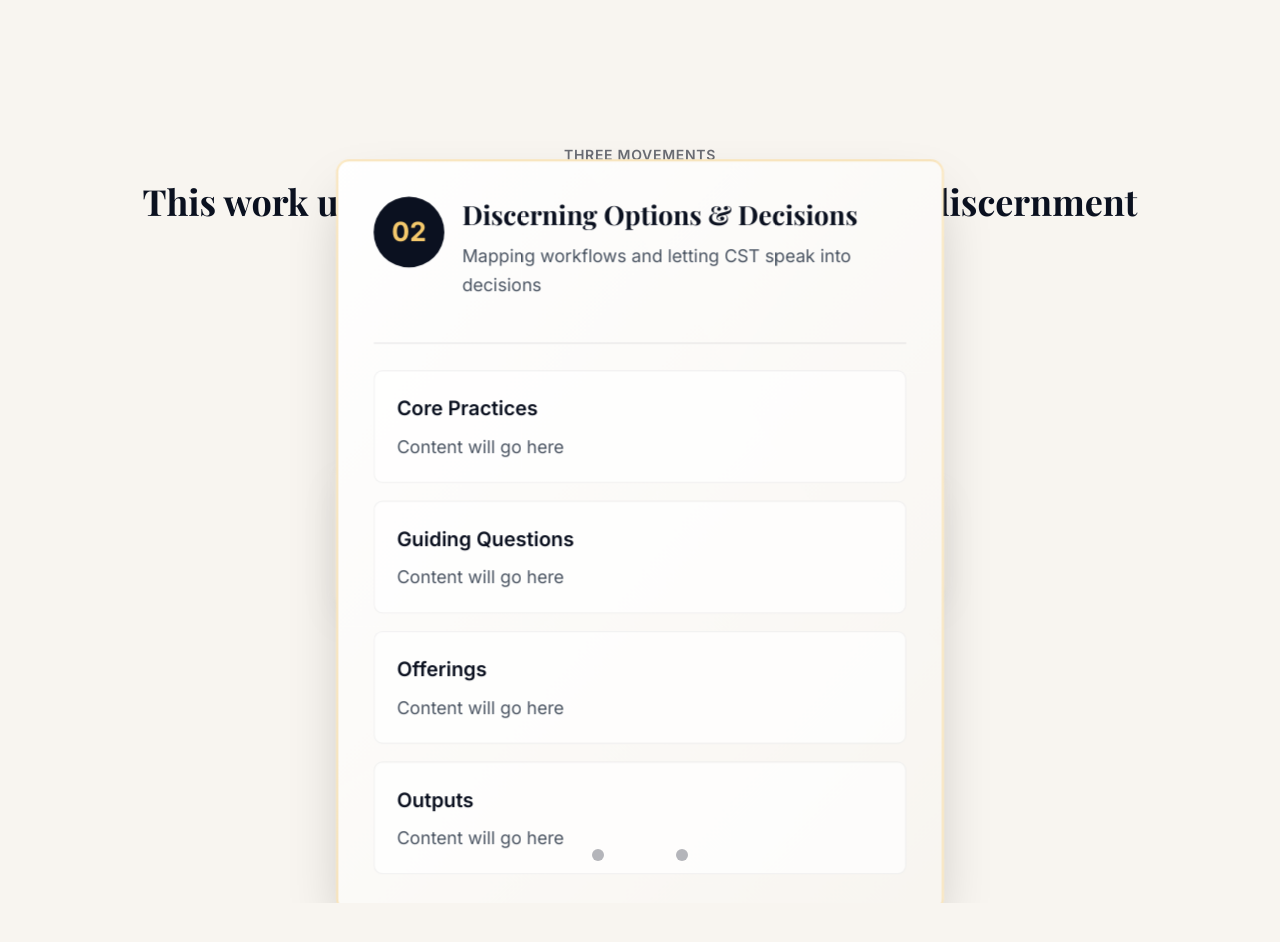
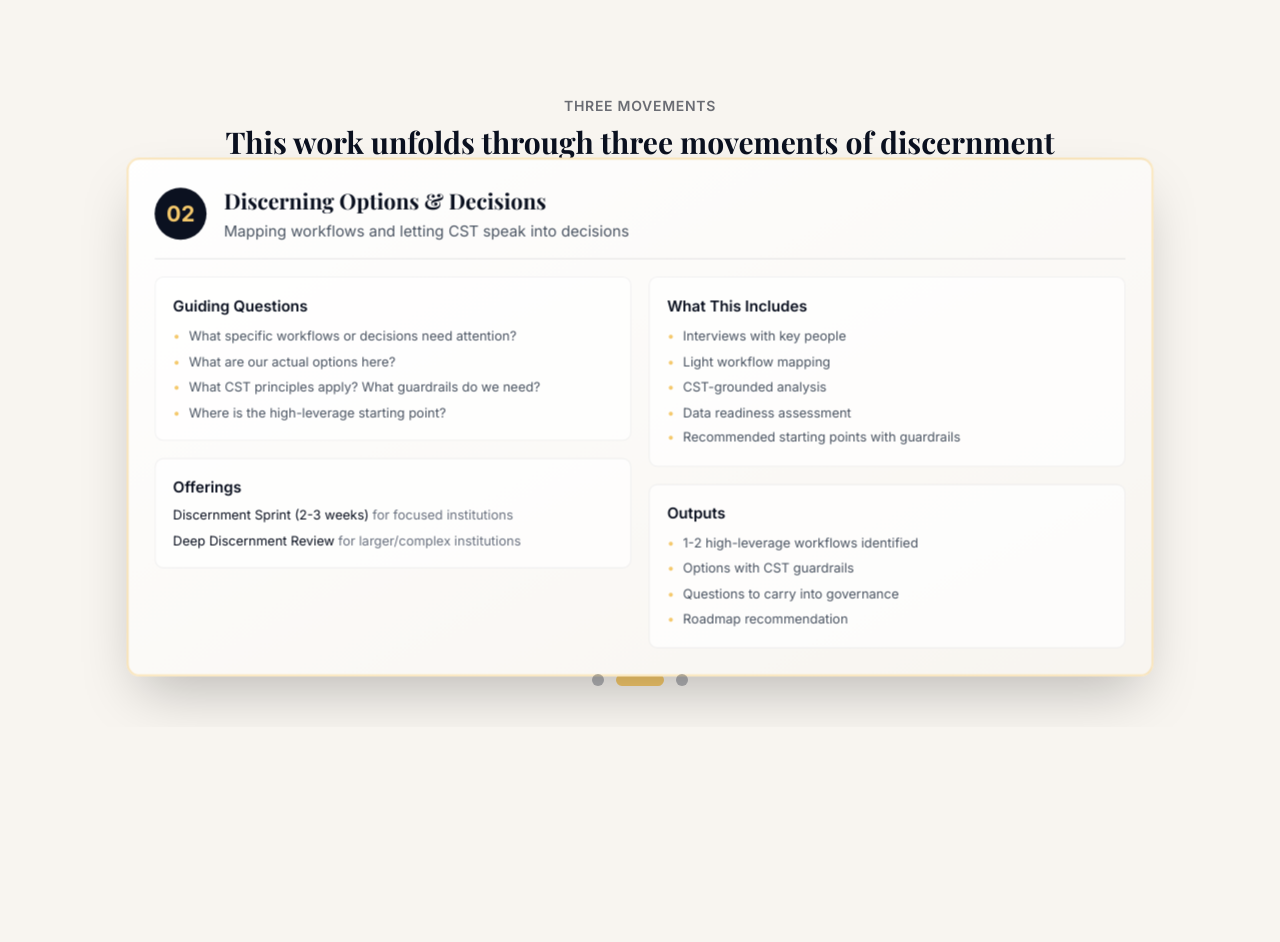
Before and after one commit to MutualAidz/kairoslux-website, a React (Vite) app: page / in a window 1280 px wide. Shown: the part 3160-4102 px from the top of the page. Built offline with nearby package versions, Linux system fonts and the light colour scheme.

Commit message:
Updated Movements.tsx

```diff
--- a/src/components/Movements.tsx
+++ b/src/components/Movements.tsx
@@ -1,4 +1,5 @@
 import { useEffect, useRef, useState } from 'react';
+import { MessageCircle, Phone, Users, BookOpen, Zap, Search, Target, FileText } from 'lucide-react';
 
 function Movements() {
   const sectionRef = useRef<HTMLDivElement>(null);
@@ -37,38 +38,98 @@ function Movements() {
       number: '01',
       title: 'Discerning Readiness & Shared Understanding',
       subtitle: 'Deep listening to mission, charisms, pressures, hopes, and fears',
+      corePractice: 'Deep listening to mission, charisms, pressures, hopes, and fears',
+      questions: [
+        'Where are we actually at with AI?',
+        'What pressures do we face? (capacity, funding, competition, overwhelm)',
+        'What is our mission calling us toward?',
+        'What do we refuse to sacrifice? (values, relationships, identity)',
+      ],
+      entryPoints: [
+        { label: '"We\'re just exploring"', offering: 'Free 30-min intro call', icon: MessageCircle },
+        { label: '"We have a specific decision or pressure"', offering: 'AI Discernment Call (60-90 min, paid)', icon: Phone },
+        { label: '"Our board/leadership needs shared baseline"', offering: 'CST & AI Foundations Briefing (90-120 min)', icon: Users },
+        { label: '"We want theological depth"', offering: 'CST-AI Lab option (deeper formation)', icon: BookOpen },
+      ],
+      outputs: [
+        'Kairos Note (lighter, for focused questions)',
+        'Discernment Dossier (deeper, for boards/leadership)',
+      ],
     },
     {
       number: '02',
       title: 'Discerning Options & Decisions',
       subtitle: 'Mapping workflows and letting CST speak into decisions',
+      corePractice: 'Mapping workflows and bottlenecks; Letting CST speak into decisions (guardrails, principles)',
+      questions: [
+        'What specific workflows or decisions need attention?',
+        'What are our actual options here?',
+        'What CST principles apply? What guardrails do we need?',
+        'Where is the high-leverage starting point?',
+      ],
+      offerings: [
+        {
+          name: 'Discernment Sprint (2-3 weeks)',
+          target: 'for focused institutions',
+          includes: ['Interviews with key people', 'Light workflow mapping', 'CST-grounded analysis', 'Data readiness assessment', 'Recommended starting points with guardrails']
+        },
+        {
+          name: 'Deep Discernment Review',
+          target: 'for larger/complex institutions',
+          includes: ['Interviews with key people', 'Light workflow mapping', 'CST-grounded analysis', 'Data readiness assessment', 'Recommended starting points with guardrails']
+        },
+      ],
+      outputs: [
+        '1-2 high-leverage workflows identified',
+        'Options with CST guardrails',
+        'Questions to carry into governance',
+        'Roadmap recommendation',
+      ],
     },
     {
       number: '03',
       title: 'Discerning Through Doing',
       subtitle: 'Designing focused, high-impact changes and building with teams',
+      corePractice: 'Designing focused, high-impact changes; Building and testing with teams',
+      questions: [
+        'How does this actually work in practice?',
+        'What are we learning as we build?',
+        'How do we iterate faithfully and responsibly?',
+        'What capacity do we need to sustain this?',
+      ],
+      pilotDomains: 'Scoped pilots in stakeholder operations, reporting, operational visibility, tradition-aware decision support, data strategy, or institutional memory',
+      approach: [
+        'Carefully scoped workflows',
+        'Small internal tools or prototypes',
+        'Learning partnerships',
+        'Test without over-engineering',
+      ],
+      outputs: [
+        'Working pilots',
+        'Lessons learned documentation',
+        'Momentum and capability building',
+        'Recommendations for next phase',
+      ],
     },
   ];
 
   return (
-    <section ref={sectionRef} className="relative py-32 px-6 bg-[#f8f5f0]" style={{ minHeight: '300vh' }}>
-      <div className="sticky top-0 h-screen flex items-center justify-center overflow-hidden">
-        <div className="max-w-7xl mx-auto w-full">
-          <div className="mb-16 text-center">
-            <p className="text-sm uppercase tracking-wider text-[#0b1120]/60 font-semibold mb-4">
+    <section ref={sectionRef} className="relative py-20 px-6 bg-[#f8f5f0]" style={{ minHeight: '300vh' }}>
+      <div className="sticky top-32 flex items-center justify-center overflow-hidden" style={{ height: 'calc(100vh - 8rem)' }}>
+        <div className="max-w-[95vw] mx-auto w-full">
+          <div className="mb-8 text-center">
+            <p className="text-sm uppercase tracking-wider text-[#0b1120]/60 font-semibold mb-2">
               Three Movements
             </p>
-            <h2 className="text-3xl md:text-4xl font-serif font-bold text-[#0b1120]">
+            <h2 className="text-2xl md:text-3xl font-serif font-bold text-[#0b1120]">
               This work unfolds through three movements of discernment
             </h2>
           </div>
 
-          <div className="relative flex items-center justify-center perspective-container" style={{ minHeight: '500px' }}>
+          <div className="relative flex items-center justify-center perspective-container" style={{ minHeight: '450px' }}>
             {movements.map((movement, index) => {
               const isActive = activeMovement === index;
               const offset = index - activeMovement;
-              const isPast = index < activeMovement;
-              const isFuture = index > activeMovement;
 
               return (
                 <div
@@ -76,62 +137,140 @@ function Movements() {
                   className="movement-card absolute transition-all duration-700 ease-out"
                   style={{
                     transform: `
-                      translateX(${offset * 150}px)
-                      translateZ(${isActive ? '100px' : '-300px'})
-                      rotateY(${offset * 5}deg)
-                      scale(${isActive ? 1.05 : 0.75})
+                      translateX(${offset * 200}px)
+                      translateZ(${isActive ? '150px' : '-250px'})
+                      rotateY(${offset * 8}deg)
+                      scale(${isActive ? 1 : 0.7})
                     `,
-                    opacity: isActive ? 1 : 0.3,
-                    zIndex: isActive ? 20 : (10 - Math.abs(offset)),
-                    width: '550px',
-                    maxWidth: '90vw',
-                    filter: isActive ? 'none' : 'blur(3px)',
+                    opacity: isActive ? 1 : 0.2,
+                    zIndex: isActive ? 30 : (15 - Math.abs(offset)),
+                    width: isActive ? '950px' : '800px',
+                    maxWidth: '95vw',
+                    filter: isActive ? 'none' : 'blur(2px)',
                     pointerEvents: isActive ? 'auto' : 'none',
                   }}
                 >
-                  <div className="bg-gradient-to-br from-white to-[#f8f5f0] border-2 border-[#f5c96c]/40 rounded-xl p-8 shadow-2xl">
-                    <div className="flex items-start gap-4 mb-4">
-                      <div className="flex-shrink-0 w-16 h-16 rounded-full bg-[#0b1120] flex items-center justify-center">
-                        <span className="text-[#f5c96c] font-bold text-2xl">{movement.number}</span>
+                  <div className="bg-gradient-to-br from-white to-[#f8f5f0] border-2 border-[#f5c96c]/40 rounded-xl p-6 shadow-2xl">
+                    <div className="flex items-center gap-4 mb-4">
+                      <div className="flex-shrink-0 w-12 h-12 rounded-full bg-[#0b1120] flex items-center justify-center">
+                        <span className="text-[#f5c96c] font-bold text-xl">{movement.number}</span>
                       </div>
                       <div className="flex-1">
-                        <h3 className="text-2xl font-serif font-bold text-[#0b1120] mb-2">
+                        <h3 className="text-xl font-serif font-bold text-[#0b1120] mb-1">
                           {movement.title}
                         </h3>
-                        <p className="text-gray-600 leading-relaxed">
+                        <p className="text-gray-600 text-sm leading-snug">
                           {movement.subtitle}
                         </p>
                       </div>
                     </div>
 
-                    {/* Placeholder for expanded content */}
+                    {/* Expanded content */}
                     <div
                       className="transition-all duration-500"
                       style={{
                         opacity: isActive ? 1 : 0,
-                        maxHeight: isActive ? '1000px' : '0px',
+                        maxHeight: isActive ? '800px' : '0px',
                         overflow: 'hidden',
                       }}
                     >
-                      <div className="space-y-4 pt-6 border-t border-[#0b1120]/10 mt-6">
-                        <div className="bg-white/70 rounded-lg p-5 border border-[#0b1120]/5">
-                          <h4 className="font-semibold text-[#0b1120] mb-2 text-lg">Core Practices</h4>
-                          <p className="text-gray-600">Content will go here</p>
+                      <div className="grid grid-cols-2 gap-4 pt-4 border-t border-[#0b1120]/10">
+                        {/* Left column */}
+                        <div className="space-y-4">
+                          <div className="bg-white/70 rounded-lg p-4 border border-[#0b1120]/5">
+                            <h4 className="font-semibold text-[#0b1120] mb-2 text-sm">Guiding Questions</h4>
+                            <ul className="space-y-1">
+                              {movement.questions.map((q, i) => (
+                                <li key={i} className="text-gray-600 text-xs leading-relaxed flex items-start">
+                                  <span className="text-[#f5c96c] mr-2 flex-shrink-0">•</span>
+                                  <span>{q}</span>
+                                </li>
+                              ))}
+                            </ul>
+                          </div>
+
+                          {movement.entryPoints && (
+                            <div className="bg-white/70 rounded-lg p-4 border border-[#0b1120]/5">
+                              <h4 className="font-semibold text-[#0b1120] mb-2 text-sm">Entry Points</h4>
+                              <div className="space-y-2">
+                                {movement.entryPoints.map((ep, i) => {
+                                  const Icon = ep.icon;
+                                  return (
+                                    <div key={i} className="flex items-start gap-2">
+                                      <Icon className="w-3 h-3 text-[#f5c96c] flex-shrink-0 mt-0.5" />
+                                      <div>
+                                        <p className="text-xs font-medium text-[#0b1120]">{ep.label}</p>
+                                        <p className="text-xs text-gray-600">{ep.offering}</p>
+                                      </div>
+                                    </div>
+                                  );
+                                })}
+                              </div>
+                            </div>
+                          )}
+
+                          {movement.offerings && (
+                            <div className="bg-white/70 rounded-lg p-4 border border-[#0b1120]/5">
+                              <h4 className="font-semibold text-[#0b1120] mb-2 text-sm">Offerings</h4>
+                              <div className="space-y-2">
+                                {movement.offerings.map((off, i) => (
+                                  <div key={i}>
+                                    <p className="text-xs font-medium text-[#0b1120]">{off.name} <span className="text-gray-500 font-normal">{off.target}</span></p>
+                                  </div>
+                                ))}
+                              </div>
+                            </div>
+                          )}
+
+                          {movement.pilotDomains && (
+                            <div className="bg-white/70 rounded-lg p-4 border border-[#0b1120]/5">
+                              <h4 className="font-semibold text-[#0b1120] mb-2 text-sm">Pilot Domains</h4>
+                              <p className="text-xs text-gray-600 leading-relaxed">{movement.pilotDomains}</p>
+                            </div>
+                          )}
                         </div>
 
-                        <div className="bg-white/70 rounded-lg p-5 border border-[#0b1120]/5">
-                          <h4 className="font-semibold text-[#0b1120] mb-2 text-lg">Guiding Questions</h4>
-                          <p className="text-gray-600">Content will go here</p>
-                        </div>
+                        {/* Right column */}
+                        <div className="space-y-4">
+                          {movement.approach && (
+                            <div className="bg-white/70 rounded-lg p-4 border border-[#0b1120]/5">
+                              <h4 className="font-semibold text-[#0b1120] mb-2 text-sm">Approach</h4>
+                              <ul className="space-y-1">
+                                {movement.approach.map((a, i) => (
+                                  <li key={i} className="text-gray-600 text-xs leading-relaxed flex items-start">
+                                    <span className="text-[#f5c96c] mr-2 flex-shrink-0">•</span>
+                                    <span>{a}</span>
+                                  </li>
+                                ))}
+                              </ul>
+                            </div>
+                          )}
 
-                        <div className="bg-white/70 rounded-lg p-5 border border-[#0b1120]/5">
-                          <h4 className="font-semibold text-[#0b1120] mb-2 text-lg">Offerings</h4>
-                          <p className="text-gray-600">Content will go here</p>
-                        </div>
+                          {movement.offerings && movement.offerings[0]?.includes && (
+                            <div className="bg-white/70 rounded-lg p-4 border border-[#0b1120]/5">
+                              <h4 className="font-semibold text-[#0b1120] mb-2 text-sm">What This Includes</h4>
+                              <ul className="space-y-1">
+                                {movement.offerings[0].includes.map((inc, i) => (
+                                  <li key={i} className="text-gray-600 text-xs leading-relaxed flex items-start">
+                                    <span className="text-[#f5c96c] mr-2 flex-shrink-0">•</span>
+                                    <span>{inc}</span>
+                                  </li>
+                                ))}
+                              </ul>
+                            </div>
+                          )}
 
-                        <div className="bg-white/70 rounded-lg p-5 border border-[#0b1120]/5">
-                          <h4 className="font-semibold text-[#0b1120] mb-2 text-lg">Outputs</h4>
-                          <p className="text-gray-600">Content will go here</p>
+                          <div className="bg-white/70 rounded-lg p-4 border border-[#0b1120]/5">
+                            <h4 className="font-semibold text-[#0b1120] mb-2 text-sm">Outputs</h4>
+                            <ul className="space-y-1">
+                              {movement.outputs.map((o, i) => (
+                                <li key={i} className="text-gray-600 text-xs leading-relaxed flex items-start">
+                                  <span className="text-[#f5c96c] mr-2 flex-shrink-0">•</span>
+                                  <span>{o}</span>
+                                </li>
+                              ))}
+                            </ul>
+                          </div>
                         </div>
                       </div>
                     </div>
@@ -142,7 +281,7 @@ function Movements() {
           </div>
 
           {/* Scroll indicator */}
-          <div className="flex justify-center gap-3 mt-16">
+          <div className="flex justify-center gap-3 mt-8">
             {movements.map((_, index) => (
               <div
                 key={index}
```
